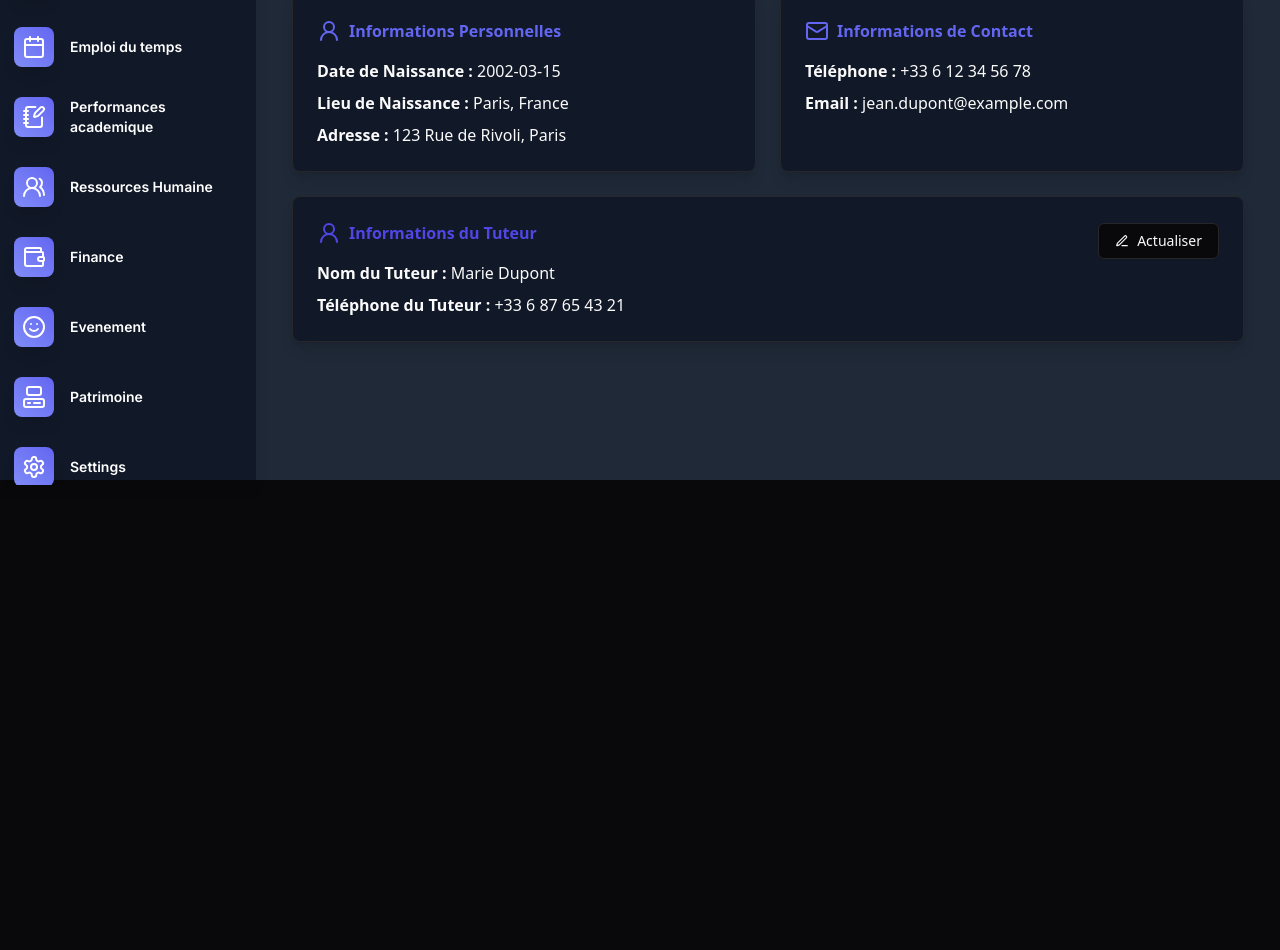
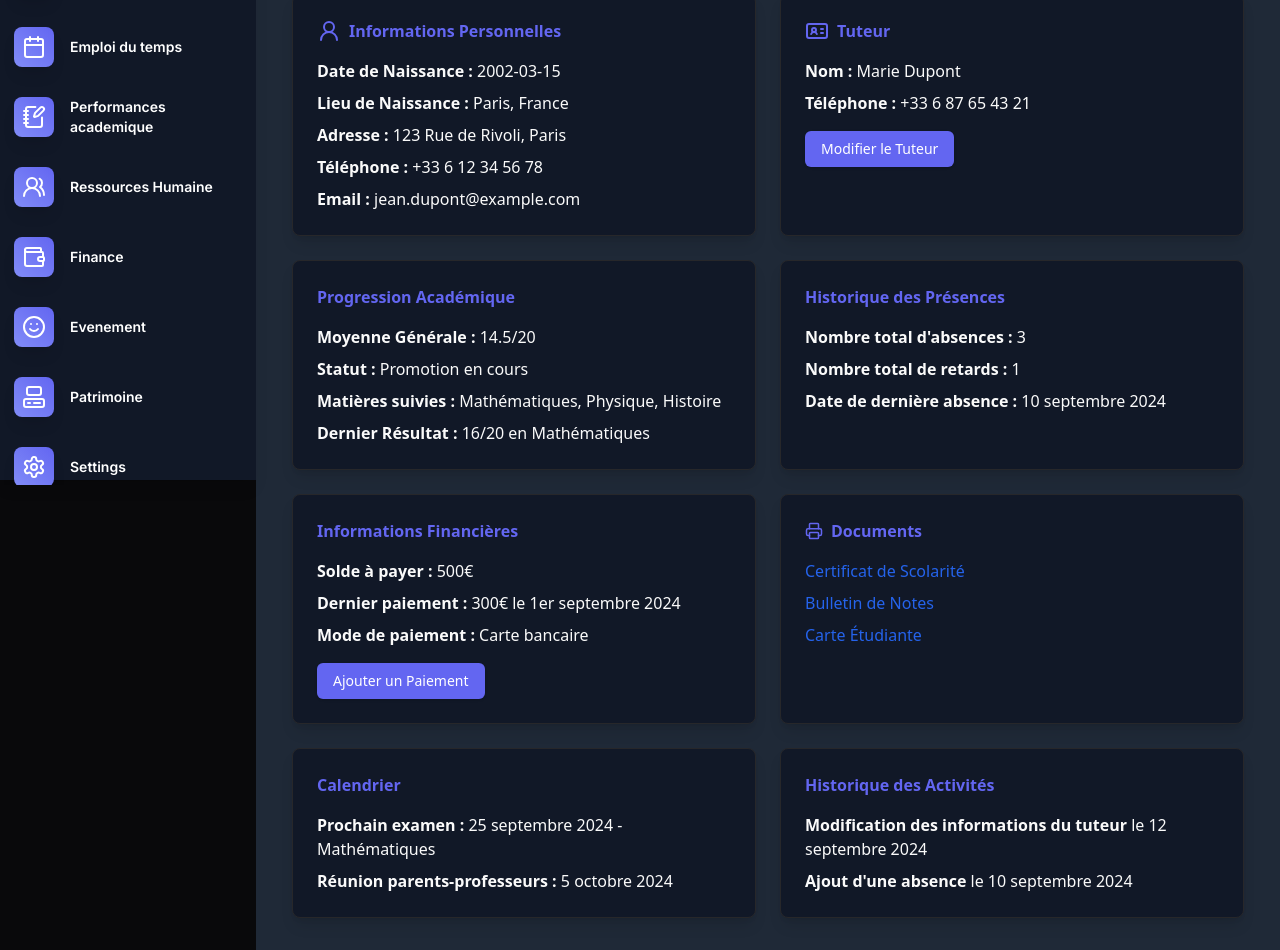
Before and after one commit to AureDulvresse/app.ams.io, a React (Vite) app: page /students/1 in a window 1280 px wide. Shown: the part 320-1270 px from the top of the page. Before the commit the page ends 800 px from the top, so only its background shows below. Built offline with nearby package versions, Linux system fonts and the light colour scheme.

Commit message:
Update StudentDetail.tsx

```diff
--- a/src/components/modules/students/StudentDetail.tsx
+++ b/src/components/modules/students/StudentDetail.tsx
@@ -2,20 +2,8 @@ import React, { useState, useEffect } from "react";
 import { useParams } from "react-router-dom";
 import { Card } from "@/components/ui/card";
 import { Button } from "@/components/ui/button";
-import {
-  DropdownMenu,
-  DropdownMenuContent,
-  DropdownMenuItem,
-  DropdownMenuTrigger,
-} from "@/components/ui/dropdown-menu";
-import {
-  File,
-  IdCardIcon,
-  Mail,
-  PenLineIcon,
-  PrinterIcon,
-  User2,
-} from "lucide-react";
+
+import { IdCardIcon, PenLineIcon, PrinterIcon, User2 } from "lucide-react";
 import Modal from "@/components/common/Modal";
 import TutorForm from "@/components/forms/TutorForm";
 import { Student } from "@/types";
@@ -45,7 +33,6 @@ const StudentDetailPage: React.FC = () => {
   const [isTutorFormOpen, setIsTutorFormOpen] = useState(false);
   const [error, setError] = useState<string | null>(null);
 
-  // Simuler une requête pour obtenir les données de l'étudiant
   useEffect(() => {
     const fetchStudentData = async () => {
       try {
@@ -65,24 +52,12 @@ const StudentDetailPage: React.FC = () => {
   if (error) return <div>Erreur : {error}</div>;
   if (!student) return <div>Aucun étudiant trouvé.</div>;
 
-  // Gestion des actions
-  const handlePrintPDF = () => {
-    console.log("Impression PDF en cours...");
-    // Fonction pour imprimer en PDF
-  };
-
-  const handlePrintStudentCard = () => {
-    console.log("Impression de la carte d'étudiant en cours...");
-    // Fonction pour imprimer la carte d'étudiant
-  };
-
   const toggleTutorForm = () => {
     setIsTutorFormOpen(!isTutorFormOpen);
   };
 
   return (
     <div className="mx-auto p-6 space-y-6">
-      {/* Carte de l'étudiant */}
       <Card className="flex items-start justify-between p-6 bg-gradient-to-r from-indigo-500 to-indigo-600 text-white shadow-lg rounded-lg">
         <div className="flex items-center space-x-4">
           <img
@@ -99,43 +74,16 @@ const StudentDetailPage: React.FC = () => {
             <p>École ID : {student.school_id}</p>
           </div>
         </div>
-
         <div className="flex items-center space-x-2">
           <Button variant="ghost" className="flex items-center gap-2">
             <PenLineIcon size={14} />
             Modifier informations
           </Button>
-
-          <DropdownMenu>
-            <DropdownMenuTrigger asChild>
-              <Button variant="ghost" className="flex items-center gap-2">
-                <PrinterIcon size={14} />
-                Imprimer
-              </Button>
-            </DropdownMenuTrigger>
-            <DropdownMenuContent>
-              <DropdownMenuItem
-                onClick={handlePrintStudentCard}
-                className="flex items-center gap-2"
-              >
-                <IdCardIcon size={16} />
-                Carte Étudiante
-              </DropdownMenuItem>
-              <DropdownMenuItem
-                onClick={handlePrintPDF}
-                className="flex items-center gap-2"
-              >
-                <File size={16} />
-                Format PDF
-              </DropdownMenuItem>
-            </DropdownMenuContent>
-          </DropdownMenu>
         </div>
       </Card>
 
-      {/* Informations détaillées */}
       <div className="grid grid-cols-1 md:grid-cols-2 gap-6">
-        {/* Informations personnelles */}
+        {/* Informations Personnelles */}
         <Card className="p-6 bg-white dark:bg-gray-900 shadow-lg rounded-lg">
           <h2 className="flex items-center font-bold mb-4 text-indigo-500">
             <User2 className="mr-2" />
@@ -151,16 +99,6 @@ const StudentDetailPage: React.FC = () => {
             <li>
               <strong>Adresse :</strong> {student.address}
             </li>
-          </ul>
-        </Card>
-
-        {/* Informations de Contact */}
-        <Card className="p-6 bg-white dark:bg-gray-900 shadow-lg rounded-lg">
-          <h2 className="flex items-center font-bold mb-4 text-indigo-500">
-            <Mail className="mr-2" />
-            Informations de Contact
-          </h2>
-          <ul className="space-y-2">
             <li>
               <strong>Téléphone :</strong> {student.phone}
             </li>
@@ -170,40 +108,150 @@ const StudentDetailPage: React.FC = () => {
           </ul>
         </Card>
 
-        {/* Informations du Tuteur */}
-        <Card className="md:col-span-2 p-6 bg-white dark:bg-gray-900 shadow-lg rounded-lg">
-          <div className="flex justify-between items-center">
-            <h2 className="flex items-center font-bold mb-4 text-indigo-600">
-              <User2 className="mr-2" />
-              Informations du Tuteur
+        {/* Informations Tuteur */}
+        <Card className="p-6 bg-white dark:bg-gray-900 shadow-lg rounded-lg">
+          <h2 className="flex items-center font-bold mb-4 text-indigo-500">
+            <IdCardIcon className="mr-2" />
+            Tuteur
           </h2>
+          <ul className="space-y-2">
+            <li>
+              <strong>Nom :</strong> {student.guardian_name}
+            </li>
+            <li>
+              <strong>Téléphone :</strong> {student.guardian_phone}
+            </li>
+          </ul>
           <Button
-              variant="outline"
-              className="flex items-center gap-2"
+            className="mt-4 bg-indigo-500 text-white"
             onClick={toggleTutorForm}
           >
-              <PenLineIcon size={14} />
-              Actualiser
+            Modifier le Tuteur
           </Button>
-          </div>
+        </Card>
+
+        {/* Progression Académique */}
+        <Card className="p-6 bg-white dark:bg-gray-900 shadow-lg rounded-lg">
+          <h2 className="font-bold mb-4 text-indigo-500">
+            Progression Académique
+          </h2>
           <ul className="space-y-2">
             <li>
-              <strong>Nom du Tuteur :</strong> {student.guardian_name}
+              <strong>Moyenne Générale :</strong> 14.5/20
             </li>
             <li>
-              <strong>Téléphone du Tuteur :</strong> {student.guardian_phone}
+              <strong>Statut :</strong> Promotion en cours
+            </li>
+            <li>
+              <strong>Matières suivies :</strong> Mathématiques, Physique,
+              Histoire
+            </li>
+            <li>
+              <strong>Dernier Résultat :</strong> 16/20 en Mathématiques
+            </li>
+          </ul>
+        </Card>
+
+        {/* Historique des Présences */}
+        <Card className="p-6 bg-white dark:bg-gray-900 shadow-lg rounded-lg">
+          <h2 className="font-bold mb-4 text-indigo-500">
+            Historique des Présences
+          </h2>
+          <ul className="space-y-2">
+            <li>
+              <strong>Nombre total d'absences :</strong> 3
+            </li>
+            <li>
+              <strong>Nombre total de retards :</strong> 1
+            </li>
+            <li>
+              <strong>Date de dernière absence :</strong> 10 septembre 2024
+            </li>
+          </ul>
+        </Card>
+
+        {/* Informations Financières */}
+        <Card className="p-6 bg-white dark:bg-gray-900 shadow-lg rounded-lg">
+          <h2 className="font-bold mb-4 text-indigo-500">
+            Informations Financières
+          </h2>
+          <ul className="space-y-2">
+            <li>
+              <strong>Solde à payer :</strong> 500€
+            </li>
+            <li>
+              <strong>Dernier paiement :</strong> 300€ le 1er septembre 2024
+            </li>
+            <li>
+              <strong>Mode de paiement :</strong> Carte bancaire
+            </li>
+          </ul>
+          <Button className="mt-4 bg-indigo-500 text-white">
+            Ajouter un Paiement
+          </Button>
+        </Card>
+
+        {/* Documents */}
+        <Card className="p-6 bg-white dark:bg-gray-900 shadow-lg rounded-lg">
+          <h2 className="font-bold mb-4 text-indigo-500 flex items-center gap-2">
+            {" "}
+            <PrinterIcon size={18} /> Documents
+          </h2>
+          <ul className="space-y-2">
+            <li>
+              <a href="/path-to-certificat" className="text-blue-600">
+                Certificat de Scolarité
+              </a>
+            </li>
+            <li>
+              <a href="/path-to-bulletin" className="text-blue-600">
+                Bulletin de Notes
+              </a>
+            </li>
+            <li>
+              <a href="/path-to-student-card" className="text-blue-600">
+                Carte Étudiante
+              </a>
+            </li>
+          </ul>
+        </Card>
+
+        {/* Calendrier */}
+        <Card className="p-6 bg-white dark:bg-gray-900 shadow-lg rounded-lg">
+          <h2 className="font-bold mb-4 text-indigo-500">Calendrier</h2>
+          <ul className="space-y-2">
+            <li>
+              <strong>Prochain examen :</strong> 25 septembre 2024 -
+              Mathématiques
+            </li>
+            <li>
+              <strong>Réunion parents-professeurs :</strong> 5 octobre 2024
+            </li>
+          </ul>
+        </Card>
+
+        {/* Historique des Activités */}
+        <Card className="p-6 bg-white dark:bg-gray-900 shadow-lg rounded-lg">
+          <h2 className="font-bold mb-4 text-indigo-500">
+            Historique des Activités
+          </h2>
+          <ul className="space-y-2">
+            <li>
+              <strong>Modification des informations du tuteur</strong> le 12
+              septembre 2024
+            </li>
+            <li>
+              <strong>Ajout d'une absence</strong> le 10 septembre 2024
             </li>
           </ul>
         </Card>
       </div>
 
-      {/* Modal pour actualiser les informations du tuteur */}
-      {isTutorFormOpen && (
+      {/* Modal pour la modification du tuteur */}
       <Modal
         isOpen={isTutorFormOpen}
         onClose={toggleTutorForm}
-          title="Modification du Tuteur"
-          description="Modifier les informations du tuteur de l'étudiant."
+        title="Modifier le Tuteur"
         content={
           <TutorForm
             initialData={{
@@ -219,7 +267,6 @@ const StudentDetailPage: React.FC = () => {
           </p>
         }
       />
-      )}
     </div>
   );
 };
```
Lines whose indentation alone changed are shown as unchanged.
